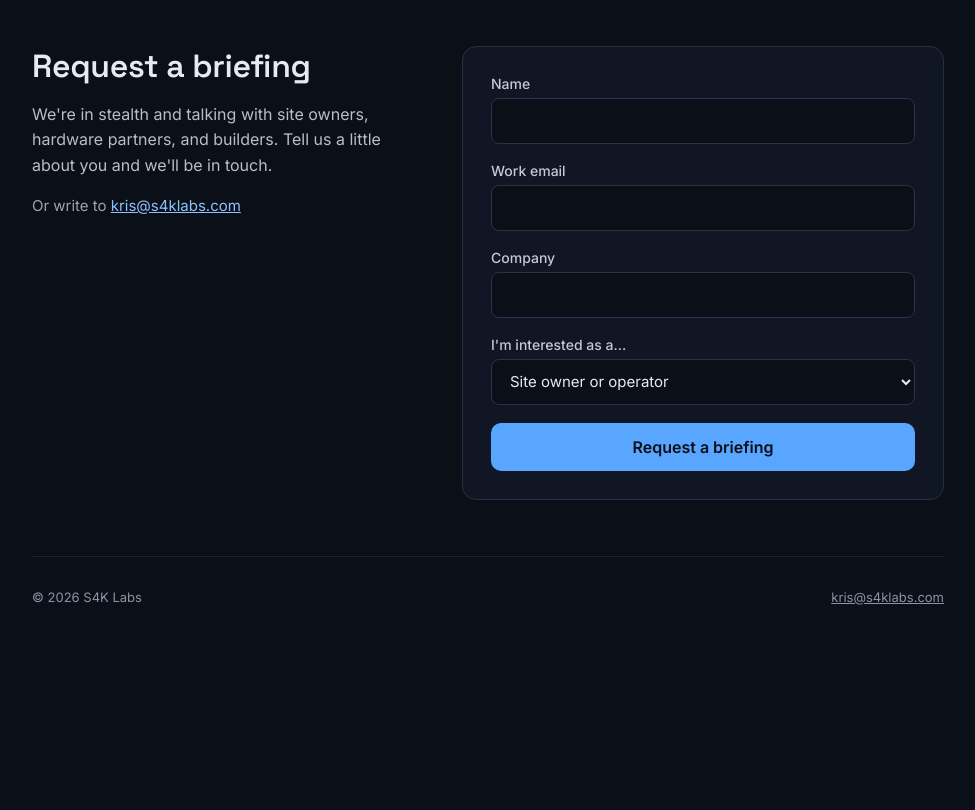
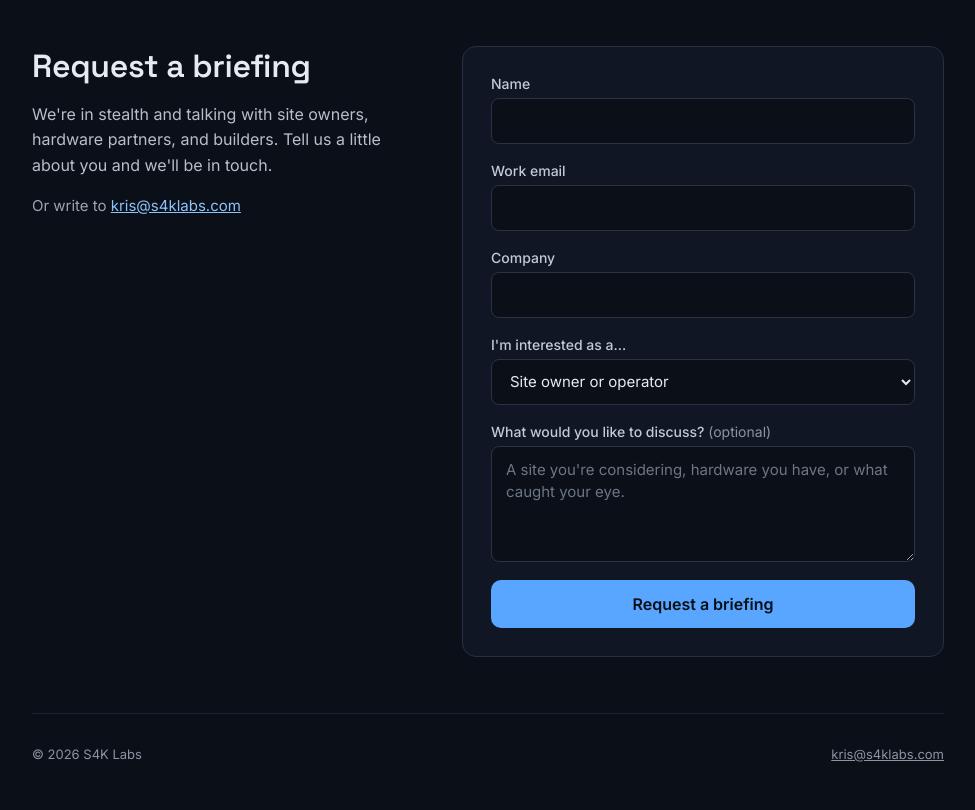
Before and after one commit to familyofs4k-lab/s4klabs-site, a plain HTML site: page index.html in a window 1280 px wide. Shown: the part 855-1665 px from the top of the page, without its empty margins (152-1127 px from the left). Before the commit the page ends 1508 px from the top, so only its background shows below. Drawn offline with Linux system fonts and the light colour scheme.

Commit message:
Add optional message field to briefing form
Co-Authored-By: Claude Opus 5.5 <noreply@anthropic.com>
Claude-Session: https://claude.ai/code/session_01VHC1wQ3HAXdQBKzcfydKQ9

```diff
--- a/index.html
+++ b/index.html
@@ -47,9 +47,12 @@ h2{margin:0;font-family:'Space Grotesk',Inter,sans-serif;font-weight:600;font-si
 form,.thanks{border:1px solid #263042;border-radius:14px;padding:28px;background:#101624;display:flex;flex-direction:column;gap:18px}
 .f{display:flex;flex-direction:column;gap:6px}
 label{font-size:14px;color:#c3cad5;font-weight:500}
-input,select{min-height:46px;padding:0 14px;border-radius:8px;border:1px solid #2a3343;background:#0b0f17;color:#e6ebf2;font:inherit;font-size:15px}
-input:focus,select:focus{outline:2px solid #58a6ff;outline-offset:1px;border-color:#58a6ff}
+input,select,textarea{min-height:46px;padding:0 14px;border-radius:8px;border:1px solid #2a3343;background:#0b0f17;color:#e6ebf2;font:inherit;font-size:15px}
+input:focus,select:focus,textarea:focus{outline:2px solid #58a6ff;outline-offset:1px;border-color:#58a6ff}
 .hp{position:absolute;left:-9999px}
+textarea{padding:12px 14px;min-height:110px;resize:vertical;line-height:1.5}
+textarea::placeholder{color:#6b7686}
+.opt{color:#8a94a3;font-weight:400}
 .thanks p{margin:0}.thanks .t{font-family:'Space Grotesk',Inter,sans-serif;font-size:22px;font-weight:600}
 .err{color:#ffb4a8;font-size:14px;margin:0}
 footer{display:flex;flex-wrap:wrap;justify-content:space-between;gap:12px;padding:32px 0 48px;border-top:1px solid #1c2433;font-size:13px;color:#8a94a3}
@@ -106,6 +109,7 @@ footer a{color:#8a94a3}
 <option>Builder or engineer</option>
 <option>Other</option>
 </select></div>
+<div class="f"><label for="f-msg">What would you like to discuss? <span class="opt">(optional)</span></label><textarea id="f-msg" name="message" rows="4" maxlength="2000" placeholder="A site you're considering, hardware you have, or what caught your eye."></textarea></div>
 <input class="hp" type="text" name="_gotcha" tabindex="-1" autocomplete="off" aria-hidden="true">
 <p class="err" id="err" hidden>Something went wrong. Please email kris@s4klabs.com instead.</p>
 <button class="btn" type="submit">Request a briefing</button>
```
